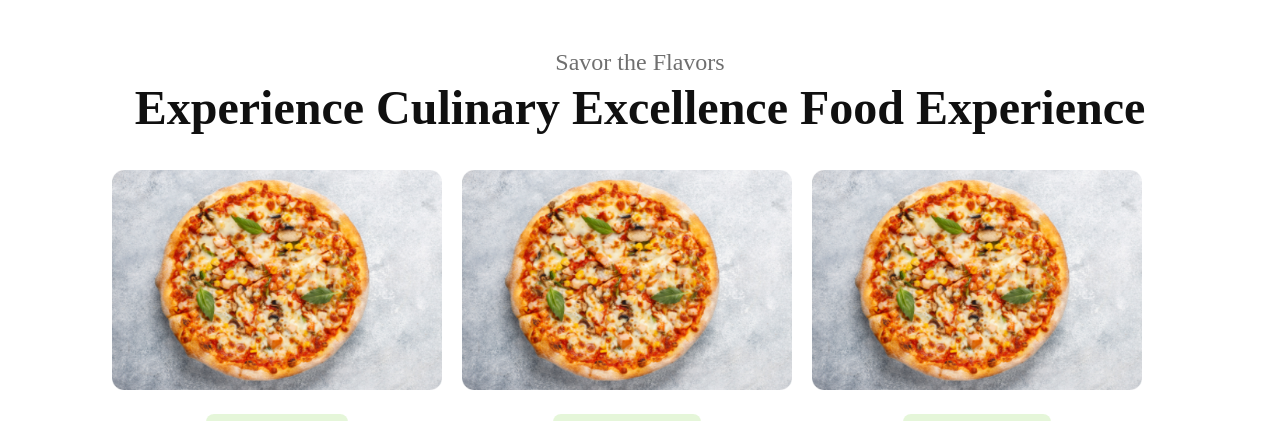
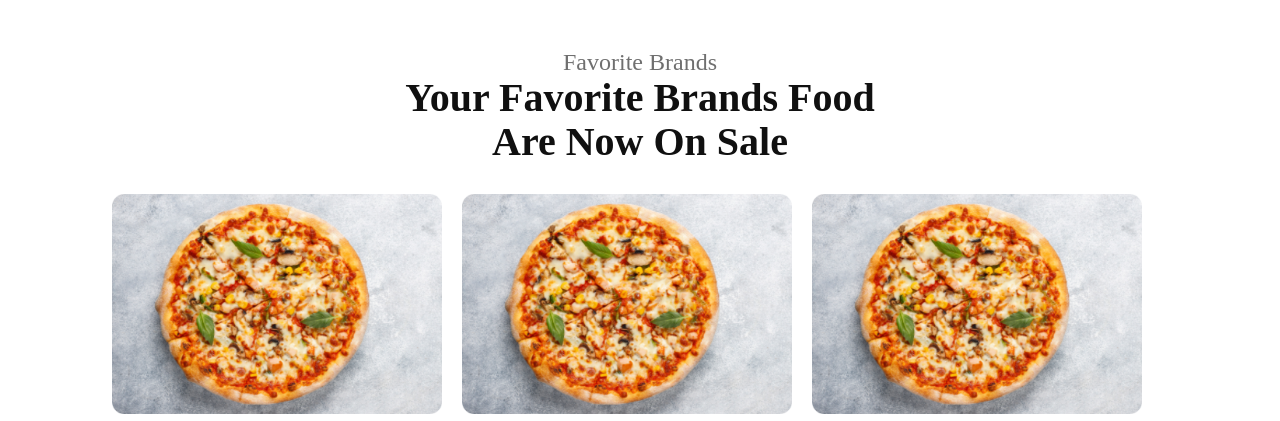
Before and after one commit to Ahammod793/programing-hero-copy, a plain HTML site: page index.html in a window 1280 px wide. Shown: the part 737-1158 px from the top of the page. Drawn offline with Linux system fonts and the light colour scheme.

Commit message:
home-work modified

```diff
--- a/index.html
+++ b/index.html
@@ -20,8 +20,8 @@
     <section id="card-box">
         <div class="container">
             <div class="info">
-                <p class="subtitle">Savor the Flavors</p>
-                <h1 class="title">Experience Culinary Excellence Food Experience</h1>
+                <p class="subtitle">Favorite Brands</p>
+                <h1 class="title">Your Favorite Brands Food <br> Are Now On Sale</h1>
             </div>
             <div class="card-container">
                 <div class="card">
@@ -61,7 +61,7 @@
     </section>
 
     <section class="services">
-        <div class="image">sd</div>
+        <div class="image"></div>
         <div class="info">
             <div class="details">
                 <div class="text-info">
--- a/style/style.css
+++ b/style/style.css
@@ -76,16 +76,18 @@ font-family: "Lora", serif; */
     margin: 0 auto;
     padding-top:50px;
 }
-#card-box .title{
+#card-box .info .title{
     color: rgb(16, 16, 16);
     font-family: Work Sans;
-    font-size: 48px;
-    font-weight: 700;
-    line-height: 64px;
+    font-size: 40px;
+    font-weight: 600;
+    line-height: 44px;
     letter-spacing: 0%;
     text-align: center;
+    justify-content: center;
+    align-items: center;
 }
-#card-box .subtitle{
+#card-box .info .subtitle{
     color: rgb(16, 16, 16);
     font-family: Work Sans;
     font-size: 24px;
```
